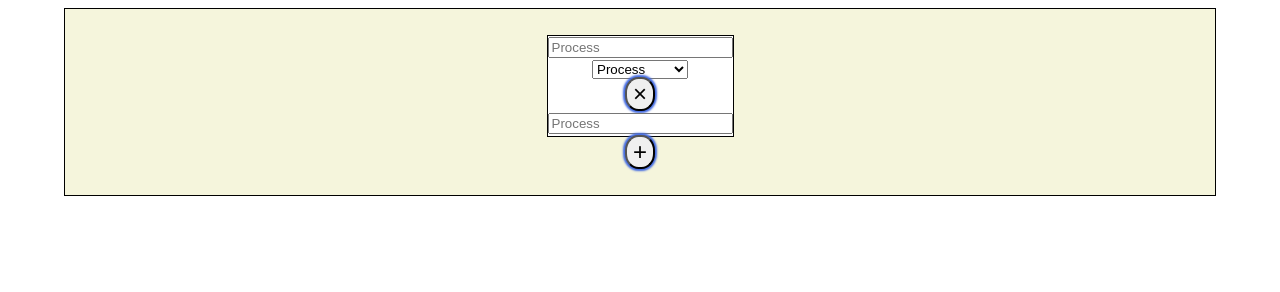
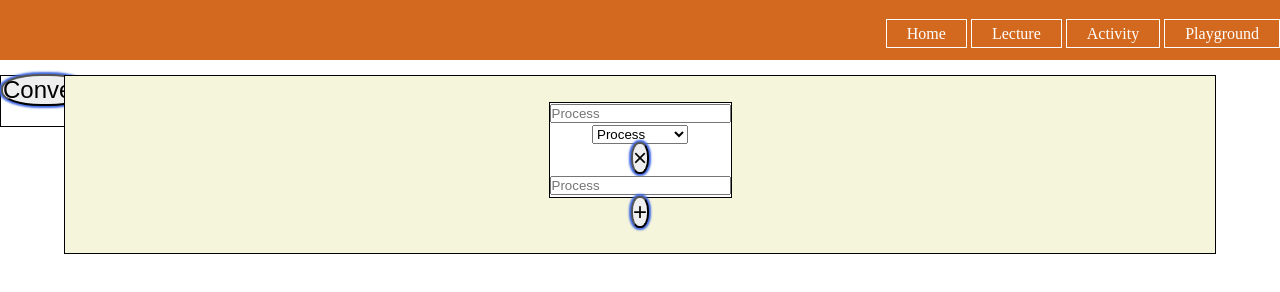
Before and after one commit to LullabyOfLies/NassiPy, a website: page src/main.html in a window 1280 px wide. Drawn offline with Linux system fonts and the light colour scheme.

Commit message:
add header

```diff
--- a/src/main.html
+++ b/src/main.html
@@ -5,6 +5,14 @@
   <title>Nassi-Shneiderman Diagram Creator</title>
 </head>
 <body>
+  <div class="header">
+    <ul>
+      <li><a href="#">Home</a></li>
+      <li><a href="#">Lecture</a></li>
+      <li><a href="#">Activity</a></li>
+      <li><a href="#">Playground</a></li>
+    </ul>
+  </div>
   <div class="container">
     <div id="process-container">
       <div class="process-symbol">
@@ -20,6 +28,11 @@
       </div>
       <button id="add-process">+</button>
     </div>
+    <div class="convertbtn">
+      <button>Convert</button>
+    </div>
+    <div id="python-converter">
+    </div>
   </div>
   <script src="main.js"></script>
 </body>
--- a/src/style.css
+++ b/src/style.css
@@ -1,5 +1,4 @@
 .container {
-  display: flex;
   flex-direction: column;
   align-items: center;
   height: 100vh;
@@ -32,8 +31,6 @@
 #python-container {
   position: absolute;
   height: 500px;
-    left: 55%;
-    right: 5%;
   top: calc(50% - 663px/2 + 85.5px);
   border: 1px solid black;
   background: #D9D9D9;
@@ -45,7 +42,6 @@
     height: 50%;
     margin: 1%;
   }
-
 
   button {
   margin-top: -2px;
@@ -59,3 +55,45 @@
   transition: 0.5s;
   background-color: royalblue;
   }
+
+.convertbtn {
+position: static;
+width: 130px;
+height: 50px;
+margin-top: 10px;
+margin-bottom: 10px;
+border: 1px solid black;
+}
+
+.header{
+  background-color: chocolate;
+  height: 7.5vh;
+  margin-bottom: 15px;
+}
+
+  *{
+    margin: 0;
+    padding: 0;
+  }
+
+  ul {
+    list-style-type: none;
+    float: right;
+    margin-top: 25px;
+  }
+
+  ul li {
+    display: inline-block;
+  }
+
+  ul li a {
+    text-decoration: none;
+    color: white;
+    padding: 5px 20px;
+    border: 1px solid white;
+  }
+
+  ul li a:hover {
+    background-color: white;
+    color: black;
+  }
```
Lines whose indentation alone changed are shown as unchanged.
